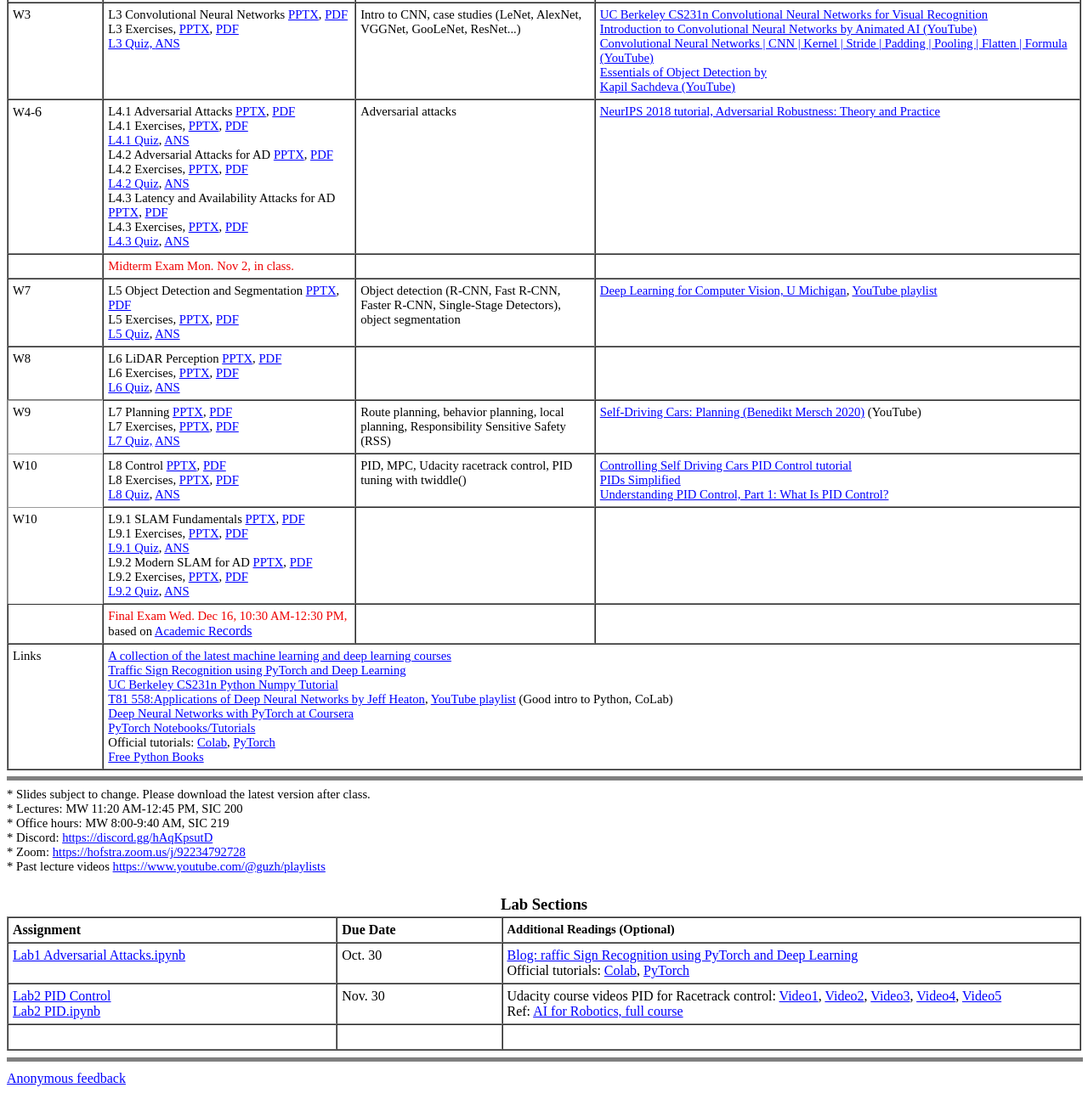
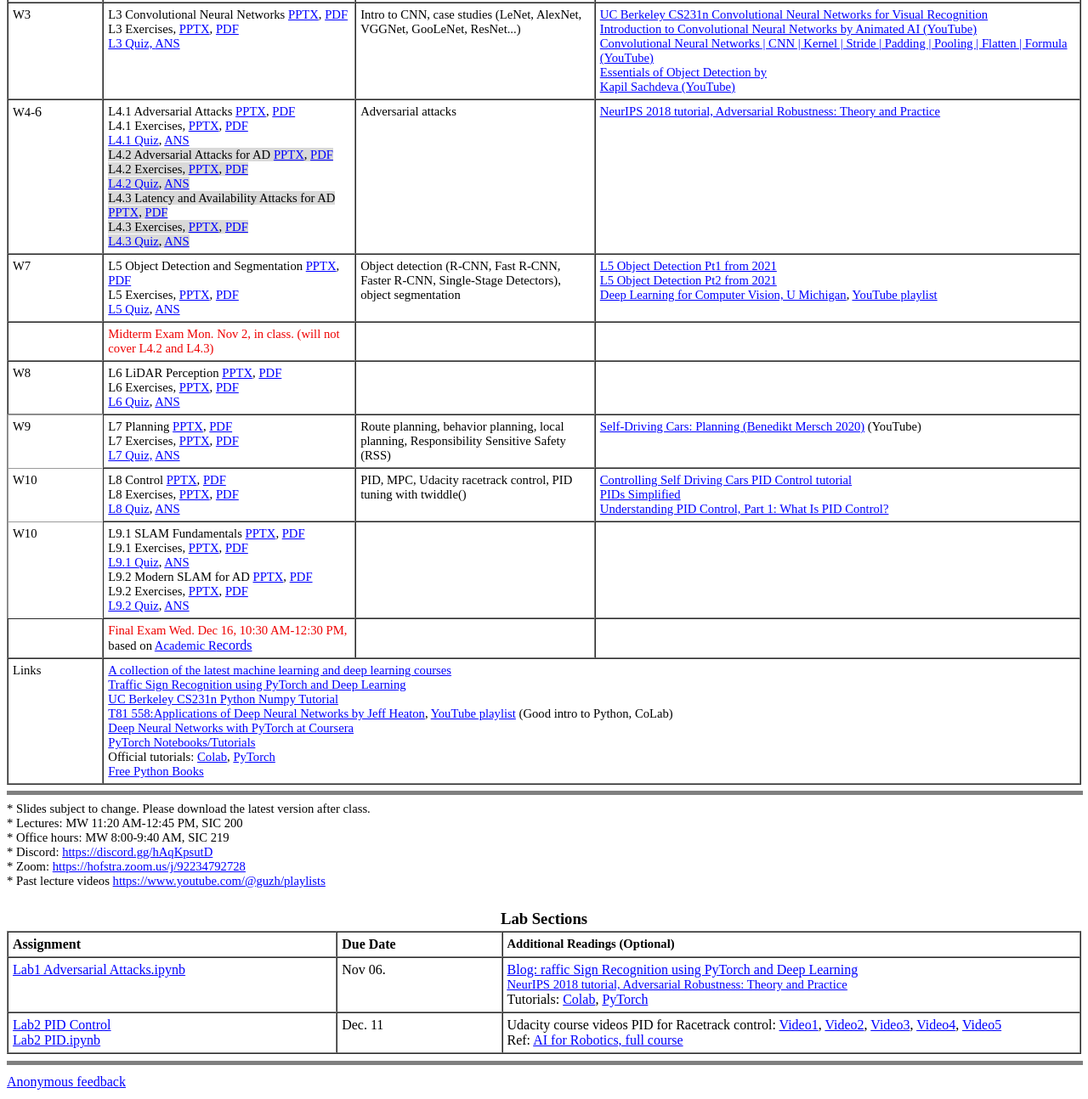
Before and after one commit to guhofstra/CSC144V, a plain HTML site: page index.html in a window 1280 px wide. Shown: the part 433-1727 px from the top of the page at 85% size. Drawn offline with Linux system fonts and the light colour scheme; a script that the page names is missing.

Commit message:
Update index.html

```diff
--- a/index.html
+++ b/index.html
@@ -29,16 +29,16 @@ w\:* {behavior:url(#default#VML);}
   <o:Author>ccnt</o:Author>
   <o:Template>Normal</o:Template>
   <o:LastAuthor>Zonghua Gu</o:LastAuthor>
-  <o:Revision>74</o:Revision>
-  <o:TotalTime>3330</o:TotalTime>
+  <o:Revision>76</o:Revision>
+  <o:TotalTime>3348</o:TotalTime>
   <o:Created>2023-10-31T14:54:00Z</o:Created>
-  <o:LastSaved>2026-10-12T20:16:00Z</o:LastSaved>
-  <o:Pages>1</o:Pages>
-  <o:Words>1797</o:Words>
-  <o:Characters>10245</o:Characters>
-  <o:Lines>85</o:Lines>
+  <o:LastSaved>2026-10-15T05:15:00Z</o:LastSaved>
+  <o:Pages>3</o:Pages>
+  <o:Words>1854</o:Words>
+  <o:Characters>10570</o:Characters>
+  <o:Lines>88</o:Lines>
   <o:Paragraphs>24</o:Paragraphs>
-  <o:CharactersWithSpaces>12018</o:CharactersWithSpaces>
+  <o:CharactersWithSpaces>12400</o:CharactersWithSpaces>
   <o:Version>16.00</o:Version>
  </o:DocumentProperties>
  <o:CustomDocumentProperties>
@@ -52,8 +52,7 @@ href="file:///C:/Users/zongh/Documents/GitHub/CSC144V/index_files/colorschememap
 <!--[if gte mso 9]><xml>
  <w:WordDocument>
   <w:View>Print</w:View>
-  <w:Zoom>137</w:Zoom>
-  <w:SpellingState>Clean</w:SpellingState>
+  <w:Zoom>157</w:Zoom>
   <w:TrackMoves>false</w:TrackMoves>
   <w:TrackFormatting/>
   <w:ValidateAgainstSchemas/>
@@ -80,7 +79,7 @@ href="file:///C:/Users/zongh/Documents/GitHub/CSC144V/index_files/colorschememap
   </w:Compatibility>
   <w:DocumentVariables>
    <w:__Grammarly_42____i>H4sIAAAAAAAEAKtWckksSQxILCpxzi/NK1GyMqwFAAEhoTITAAAA</w:__Grammarly_42____i>
-   <w:__Grammarly_42___1>H4sIAAAAAAAEAKtWcslP9kxRslIyNDY2NDS3sDQxN7UwsjAxNzNQ0lEKTi0uzszPAykwMagFALCg+tktAAAA</w:__Grammarly_42___1>
+   <w:__Grammarly_42___1>H4sIAAAAAAAEAKtWcslP9kxRslIyNDY2NDS3sDQxN7UwsjAxNzNQ0lEKTi0uzszPAykwMawFAPGR4cAtAAAA</w:__Grammarly_42___1>
   </w:DocumentVariables>
   <w:BrowserLevel>MicrosoftInternetExplorer4</w:BrowserLevel>
   <m:mathPr>
@@ -811,8 +810,7 @@ span.MsoCommentReference
 	mso-ansi-font-size:10.5pt;
 	mso-bidi-font-size:10.5pt;}
 a:link, span.MsoHyperlink
-	{mso-style-noshow:yes;
-	mso-style-priority:99;
+	{mso-style-priority:99;
 	color:blue;
 	text-decoration:underline;
 	text-underline:single;}
@@ -1501,9 +1499,6 @@ span.Char3
 	mso-fareast-font-family:DengXian;
 	mso-fareast-theme-font:minor-fareast;
 	mso-hansi-font-family:SimSun;}
-span.SpellE
-	{mso-style-name:"";
-	mso-spl-e:yes;}
 .MsoChpDefault
 	{mso-style-type:export-only;
 	mso-default-props:yes;
@@ -1785,8 +1780,7 @@ mso-bidi-font-size:12.0pt;line-height:150%;mso-fareast-font-family:"Times New Ro
   <td width="22%" valign=top style='width:22.32%;padding:3.75pt 3.75pt 3.75pt 3.75pt'>
   <p class=MsoNormal style='mso-outline-level:1'><span lang=EN-US
   style='font-size:11.0pt;mso-bidi-font-size:12.0pt'>Intro to CNN, case studies
-  (LeNet, <span class=SpellE>AlexNet</span>, <span class=SpellE>VGGNet</span>, <span
-  class=SpellE>GooLeNet</span>, <span class=SpellE>ResNet</span>...)<o:p></o:p></span></p>
+  (LeNet, AlexNet, VGGNet, GooLeNet, ResNet...)<o:p></o:p></span></p>
   </td>
   <td width="45%" valign=top style='width:45.26%;padding:3.75pt 3.75pt 3.75pt 3.75pt'>
   <p class=MsoNormal style='mso-outline-level:1'><span lang=EN-US
@@ -1831,28 +1825,47 @@ mso-bidi-font-size:12.0pt;line-height:150%;mso-fareast-font-family:"Times New Ro
   style='font-size:11.0pt;mso-fareast-font-family:SimSun'><a
   href="Quiz/L4.1-Quiz.pdf">L4.1 Quiz</a>, <a href="Quiz/L4.1-Quiz-ANS.pdf">ANS</a><o:p></o:p></span></p>
   <p class=MsoNormal style='mso-outline-level:1'><span lang=EN-US
-  style='font-size:11.0pt'>L4.2 Adversarial Attacks for AD <a
+  style='font-size:11.0pt;color:black;mso-color-alt:windowtext;background:#D9D9D9;
+  mso-shading:white;mso-pattern:gray-15 auto'>L4.2 Adversarial Attacks for AD <a
   href="PPTs/L4.2%20Adversarial%20Attacks%20for%20AD.pptx">PPTX</a>, <a
-  href="PPTs/L4.2%20Adversarial%20Attacks%20for%20AD.pdf">PDF</a><o:p></o:p></span></p>
-  <p class=MsoNormal><span lang=EN-US style='font-size:11.0pt;mso-bidi-font-size:
-  12.0pt;mso-fareast-font-family:SimSun'>L4.2 Exercises, <a
-  href="Exercises/L4.2-Exercises%20ANS.pptx">PPTX</a>, <a
-  href="Exercises/L4.2-Exercises%20ANS.pdf">PDF</a><o:p></o:p></span></p>
-  <p class=MsoNormal style='mso-outline-level:1'><span lang=EN-US
-  style='font-size:11.0pt;mso-fareast-font-family:SimSun'><a
-  href="Quiz/L4.2-Quiz.pdf">L4.2 Quiz</a>, <a href="Quiz/L4.2-Quiz-ANS.pdf">ANS</a><o:p></o:p></span></p>
-  <p class=MsoNormal style='mso-outline-level:1'><span lang=EN-US
-  style='font-size:11.0pt'>L4.3 Latency and Availability Attacks for AD <a
+  href="PPTs/L4.2%20Adversarial%20Attacks%20for%20AD.pdf">PDF</a></span><span
+  lang=EN-US style='font-size:11.0pt;background:#D9D9D9;mso-shading:white;
+  mso-pattern:gray-15 auto'><o:p></o:p></span></p>
+  <p class=MsoNormal><span lang=EN-US style='font-size:11.0pt;mso-bidi-font-size:
+  12.0pt;mso-fareast-font-family:SimSun;color:black;mso-color-alt:windowtext;
+  background:#D9D9D9;mso-shading:white;mso-pattern:gray-15 auto'>L4.2
+  Exercises, <a href="Exercises/L4.2-Exercises%20ANS.pptx">PPTX</a>, <a
+  href="Exercises/L4.2-Exercises%20ANS.pdf">PDF</a></span><span lang=EN-US
+  style='font-size:11.0pt;mso-bidi-font-size:12.0pt;mso-fareast-font-family:
+  SimSun;background:#D9D9D9;mso-shading:white;mso-pattern:gray-15 auto'><o:p></o:p></span></p>
+  <p class=MsoNormal style='mso-outline-level:1'><span lang=EN-US
+  style='font-size:11.0pt;mso-fareast-font-family:SimSun;color:black;
+  mso-color-alt:windowtext;background:#D9D9D9;mso-shading:white;mso-pattern:
+  gray-15 auto'><a href="Quiz/L4.2-Quiz.pdf">L4.2 Quiz</a>, <a
+  href="Quiz/L4.2-Quiz-ANS.pdf">ANS</a></span><span lang=EN-US
+  style='font-size:11.0pt;mso-fareast-font-family:SimSun;background:#D9D9D9;
+  mso-shading:white;mso-pattern:gray-15 auto'><o:p></o:p></span></p>
+  <p class=MsoNormal style='mso-outline-level:1'><span lang=EN-US
+  style='font-size:11.0pt;color:black;mso-color-alt:windowtext;background:#D9D9D9;
+  mso-shading:white;mso-pattern:gray-15 auto'>L4.3 Latency and Availability
+  Attacks for AD <a
   href="PPTs/L4.3%20Latency%20and%20Availability%20Attacks%20for%20AD.pptx">PPTX</a>,
-  <a href="PPTs/L4.3%20Latency%20and%20Availability%20Attacks%20for%20AD.pdf">PDF</a><o:p></o:p></span></p>
-  <p class=MsoNormal><span lang=EN-US style='font-size:11.0pt;mso-bidi-font-size:
-  12.0pt;mso-fareast-font-family:SimSun'>L4.3 Exercises, <a
-  href="Exercises/L4.3-Exercises%20ANS.pptx">PPTX</a>, <a
-  href="Exercises/L4.3-Exercises%20ANS.pdf">PDF</a><o:p></o:p></span></p>
-  <p class=MsoNormal style='mso-outline-level:1'><span lang=EN-US
-  style='font-size:11.0pt;mso-fareast-font-family:SimSun'><a
-  href="Quiz/L4.3-Quiz.pdf">L4.3 Quiz</a>, <a href="Quiz/L4.3-Quiz-ANS.pdf">ANS</a></span><span
-  lang=EN-US style='font-size:11.0pt;mso-bidi-font-size:12.0pt'><o:p></o:p></span></p>
+  <a href="PPTs/L4.3%20Latency%20and%20Availability%20Attacks%20for%20AD.pdf">PDF</a></span><span
+  lang=EN-US style='font-size:11.0pt;background:#D9D9D9;mso-shading:white;
+  mso-pattern:gray-15 auto'><o:p></o:p></span></p>
+  <p class=MsoNormal><span lang=EN-US style='font-size:11.0pt;mso-bidi-font-size:
+  12.0pt;mso-fareast-font-family:SimSun;color:black;mso-color-alt:windowtext;
+  background:#D9D9D9;mso-shading:white;mso-pattern:gray-15 auto'>L4.3
+  Exercises, <a href="Exercises/L4.3-Exercises%20ANS.pptx">PPTX</a>, <a
+  href="Exercises/L4.3-Exercises%20ANS.pdf">PDF</a></span><span lang=EN-US
+  style='font-size:11.0pt;mso-bidi-font-size:12.0pt;mso-fareast-font-family:
+  SimSun;background:#D9D9D9;mso-shading:white;mso-pattern:gray-15 auto'><o:p></o:p></span></p>
+  <p class=MsoNormal style='mso-outline-level:1'><span lang=EN-US
+  style='font-size:11.0pt;mso-fareast-font-family:SimSun;color:black;
+  mso-color-alt:windowtext;background:#D9D9D9;mso-shading:white;mso-pattern:
+  gray-15 auto'><a href="Quiz/L4.3-Quiz.pdf">L4.3 Quiz</a>, <a
+  href="Quiz/L4.3-Quiz-ANS.pdf">ANS</a></span><span lang=EN-US
+  style='font-size:11.0pt;mso-bidi-font-size:12.0pt'><o:p></o:p></span></p>
   </td>
   <td width="22%" valign=top style='width:22.32%;padding:3.75pt 3.75pt 3.75pt 3.75pt'>
   <p class=MsoNormal style='mso-outline-level:1'><span lang=EN-US
@@ -1869,26 +1882,6 @@ mso-bidi-font-size:12.0pt;line-height:150%;mso-fareast-font-family:"Times New Ro
  <tr style='mso-yfti-irow:6'>
   <td width="8%" valign=top style='width:8.9%;padding:3.75pt 3.75pt 3.75pt 3.75pt'>
   <p class=MsoNormal><span lang=EN-US style='font-size:11.0pt;mso-bidi-font-size:
-  12.0pt'><o:p>&nbsp;</o:p></span></p>
-  </td>
-  <td width="23%" valign=top style='width:23.52%;padding:3.75pt 3.75pt 3.75pt 3.75pt'>
-  <p class=MsoNormal style='mso-outline-level:1'><span lang=EN-US
-  style='font-size:11.0pt;mso-bidi-font-size:12.0pt;color:#EE0000'>Midterm Exam
-  Mon. Nov 2, in class.</span><span lang=EN-US style='font-size:11.0pt;
-  mso-bidi-font-size:12.0pt'><o:p></o:p></span></p>
-  </td>
-  <td width="22%" valign=top style='width:22.32%;padding:3.75pt 3.75pt 3.75pt 3.75pt'>
-  <p class=MsoNormal style='mso-outline-level:1'><span lang=EN-US
-  style='font-size:11.0pt;mso-bidi-font-size:12.0pt'><o:p>&nbsp;</o:p></span></p>
-  </td>
-  <td width="45%" valign=top style='width:45.26%;padding:3.75pt 3.75pt 3.75pt 3.75pt'>
-  <p class=MsoNormal style='mso-outline-level:1'><span lang=EN-US
-  style='font-size:11.0pt;mso-bidi-font-size:12.0pt'><o:p>&nbsp;</o:p></span></p>
-  </td>
- </tr>
- <tr style='mso-yfti-irow:7'>
-  <td width="8%" valign=top style='width:8.9%;padding:3.75pt 3.75pt 3.75pt 3.75pt'>
-  <p class=MsoNormal><span lang=EN-US style='font-size:11.0pt;mso-bidi-font-size:
   12.0pt'>W7<o:p></o:p></span></p>
   </td>
   <td width="23%" valign=top style='width:23.52%;padding:3.75pt 3.75pt 3.75pt 3.75pt'>
@@ -1911,12 +1904,40 @@ mso-bidi-font-size:12.0pt;line-height:150%;mso-fareast-font-family:"Times New Ro
   Fast R-CNN, Faster R-CNN, Single-Stage Detectors), object segmentation<o:p></o:p></span></p>
   </td>
   <td width="45%" valign=top style='width:45.26%;padding:3.75pt 3.75pt 3.75pt 3.75pt'>
+  <p class=MsoNormal style='mso-outline-level:1'><span lang=EN-US
+  style='font-size:11.0pt;mso-bidi-font-size:12.0pt'><a
+  href="https://www.youtube.com/watch?v=CQbo-swWDPE&amp;t=1h13m6s">L5 Object
+  Detection Pt1 from 2021</a><o:p></o:p></span></p>
+  <p class=MsoNormal style='mso-outline-level:1'><span lang=EN-US
+  style='font-size:11.0pt;mso-bidi-font-size:12.0pt'><a
+  href="https://www.youtube.com/watch?v=mOXfRhPSP7M&amp;list=PLpu6Tij_RoSTlVL_1hY7SNN8eQjB08KBm&amp;index=10">L5
+  Object Detection Pt2 from 2021</a><o:p></o:p></span></p>
   <p class=MsoNormal style='mso-outline-level:1'><span lang=EN-US
   style='font-size:11.0pt;mso-bidi-font-size:12.0pt'><a
   href="https://web.eecs.umich.edu/~justincj/teaching/eecs498/FA2020/schedule.html">Deep
   Learning for Computer Vision, U Michigan</a>, <a
   href="https://www.youtube.com/playlist?list=PL5-TkQAfAZFbzxjBHtzdVCWE0Zbhomg7r">YouTube
   playlist</a><o:p></o:p></span></p>
+  </td>
+ </tr>
+ <tr style='mso-yfti-irow:7'>
+  <td width="8%" valign=top style='width:8.9%;padding:3.75pt 3.75pt 3.75pt 3.75pt'>
+  <p class=MsoNormal><span lang=EN-US style='font-size:11.0pt;mso-bidi-font-size:
+  12.0pt'><o:p>&nbsp;</o:p></span></p>
+  </td>
+  <td width="23%" valign=top style='width:23.52%;padding:3.75pt 3.75pt 3.75pt 3.75pt'>
+  <p class=MsoNormal style='mso-outline-level:1'><span lang=EN-US
+  style='font-size:11.0pt;mso-bidi-font-size:12.0pt;color:#EE0000'>Midterm Exam
+  Mon. Nov 2, in class. (will not cover L4.2 and L4.3)</span><span lang=EN-US
+  style='font-size:11.0pt;mso-bidi-font-size:12.0pt'><o:p></o:p></span></p>
+  </td>
+  <td width="22%" valign=top style='width:22.32%;padding:3.75pt 3.75pt 3.75pt 3.75pt'>
+  <p class=MsoNormal style='mso-outline-level:1'><span lang=EN-US
+  style='font-size:11.0pt;mso-bidi-font-size:12.0pt'><o:p>&nbsp;</o:p></span></p>
+  </td>
+  <td width="45%" valign=top style='width:45.26%;padding:3.75pt 3.75pt 3.75pt 3.75pt'>
+  <p class=MsoNormal style='mso-outline-level:1'><span lang=EN-US
+  style='font-size:11.0pt;mso-bidi-font-size:12.0pt'><o:p>&nbsp;</o:p></span></p>
   </td>
  </tr>
  <tr style='mso-yfti-irow:8'>
@@ -2107,13 +2128,13 @@ mso-bidi-font-size:12.0pt;line-height:150%;mso-fareast-font-family:"Times New Ro
   href="https://debuggercafe.com/traffic-sign-recognition-using-pytorch-and-deep-learning/">Traffic
   Sign Recognition using PyTorch and Deep Learning</a><o:p></o:p></span></p>
   <p class=MsoNormal><span lang=EN-US style='font-size:11.0pt'><a
-  href="https://cs231n.github.io/python-numpy-tutorial/">UC Berkeley CS231n Python
-  Numpy Tutorial </a><o:p></o:p></span></p>
+  href="https://cs231n.github.io/python-numpy-tutorial/">UC Berkeley CS231n
+  Python Numpy Tutorial </a><o:p></o:p></span></p>
   <p class=MsoNormal><span lang=EN-US style='font-size:11.0pt'><a
   href="https://github.com/jeffheaton/t81_558_deep_learning">T81
   558:Applications of Deep Neural Networks by Jeff Heaton</a>, <a
   href="https://www.youtube.com/playlist?list=PLjy4p-07OYzulelvJ5KVaT2pDlxivl_BN">YouTube
-  playlist</a> (Good intro to Python, <span class=SpellE>CoLab</span>)<o:p></o:p></span></p>
+  playlist</a> (Good intro to Python, CoLab)<o:p></o:p></span></p>
   <p class=MsoNormal style='mso-outline-level:1'><span lang=EN-US
   style='font-size:11.0pt'><a
   href="https://www.coursera.org/learn/deep-neural-networks-with-pytorch">Deep
@@ -2121,8 +2142,9 @@ mso-bidi-font-size:12.0pt;line-height:150%;mso-fareast-font-family:"Times New Ro
   <p class=MsoNormal><span lang=EN-US style='font-size:11.0pt'><a
   href="https://github.com/omarsar/pytorch_notebooks">PyTorch
   Notebooks/Tutorials</a><o:p></o:p></span></p>
-  <p class=MsoNormal><span lang=EN-US style='font-size:11.0pt'>Official tutorials:
-  <a href="https://colab.research.google.com/notebooks/intro.ipynb?hl=en">Colab</a>,
+  <p class=MsoNormal><span lang=EN-US style='font-size:11.0pt'>Official
+  tutorials: <a
+  href="https://colab.research.google.com/notebooks/intro.ipynb?hl=en">Colab</a>,
   <a href="https://pytorch.org/tutorials/beginner/basics/intro.html">PyTorch</a><o:p></o:p></span></p>
   <p class=MsoNormal><span lang=EN-US style='font-size:11.0pt'><a
   href="https://github.com/pamoroso/free-python-books">Free Python Books</a></span><span
@@ -2202,7 +2224,7 @@ mso-fareast-font-family:"Times New Roman";mso-font-kerning:22.0pt'>Lab Sections<
   href="Labs/Lab1_Adversarial_Attacks.ipynb">Lab1 Adversarial Attacks.ipynb</a></span></p>
   </td>
   <td width="15%" valign=top style='width:15.4%;padding:3.75pt 3.75pt 3.75pt 3.75pt'>
-  <p class=MsoNormal><span lang=EN-US style='color:black'>Oct. 30</span><span
+  <p class=MsoNormal><span lang=EN-US style='color:black'>Nov 06.</span><span
   lang=EN-US style='mso-fareast-font-family:DengXian'><o:p></o:p></span></p>
   </td>
   <td width="53%" valign=top style='width:53.92%;padding:3.75pt 3.75pt 3.75pt 3.75pt'>
@@ -2210,14 +2232,18 @@ mso-fareast-font-family:"Times New Roman";mso-font-kerning:22.0pt'>Lab Sections<
   color:black'><a
   href="https://debuggercafe.com/traffic-sign-recognition-using-pytorch-and-deep-learning/">Blog:
   raffic Sign Recognition using&nbsp;PyTorch&nbsp;and Deep Learning</a><o:p></o:p></span></p>
+  <p class=MsoNormal><span class=MsoHyperlink><span lang=EN-US><a
+  href="https://adversarial-ml-tutorial.org/"><span style='font-size:11.0pt;
+  mso-bidi-font-size:12.0pt'>NeurIPS 2018 tutorial, Adversarial Robustness:
+  Theory and Practice</span></a></span></span><span lang=EN-US
+  style='mso-fareast-font-family:SimSun;color:black'><o:p></o:p></span></p>
   <p class=MsoNormal><span lang=EN-US style='mso-fareast-font-family:SimSun;
-  color:black'>Official tutorials:&nbsp;<span class=SpellE><a
-  href="https://colab.research.google.com/notebooks/intro.ipynb?hl=en">Colab</a></span>,&nbsp;<span
-  class=SpellE><a
-  href="https://pytorch.org/tutorials/beginner/basics/intro.html">PyTorch</a></span><o:p></o:p></span></p>
+  color:black'>Tutorials:&nbsp;<a
+  href="https://colab.research.google.com/notebooks/intro.ipynb?hl=en">Colab</a>,&nbsp;<a
+  href="https://pytorch.org/tutorials/beginner/basics/intro.html">PyTorch</a><o:p></o:p></span></p>
   </td>
  </tr>
- <tr style='mso-yfti-irow:2'>
+ <tr style='mso-yfti-irow:2;mso-yfti-lastrow:yes'>
   <td width="30%" valign=top style='width:30.68%;padding:3.75pt 3.75pt 3.75pt 3.75pt'>
   <p class=MsoNormal style='mso-outline-level:1'><span lang=EN-US
   style='color:black'><a href="Labs/Lab2%20PID%20Control.pdf">Lab2 PID Control</a><o:p></o:p></span></p>
@@ -2225,7 +2251,7 @@ mso-fareast-font-family:"Times New Roman";mso-font-kerning:22.0pt'>Lab Sections<
   style='color:black'><a href="Labs/Lab2%20PID.ipynb">Lab2 PID.ipynb</a></span></p>
   </td>
   <td width="15%" valign=top style='width:15.4%;padding:3.75pt 3.75pt 3.75pt 3.75pt'>
-  <p class=MsoNormal style='mso-outline-level:1'><span lang=EN-US>Nov. 30</span></p>
+  <p class=MsoNormal style='mso-outline-level:1'><span lang=EN-US>Dec. 11</span></p>
   </td>
   <td width="53%" valign=top style='width:53.92%;padding:3.75pt 3.75pt 3.75pt 3.75pt'>
   <p class=MsoNormal><span lang=EN-US>Udacity course videos PID for Racetrack
@@ -2244,22 +2270,6 @@ mso-fareast-font-family:"Times New Roman";mso-font-kerning:22.0pt'>Lab Sections<
   for Robotics, full course</a></span></p>
   </td>
  </tr>
- <tr style='mso-yfti-irow:3;mso-yfti-lastrow:yes;height:.85pt'>
-  <td width="30%" valign=top style='width:30.68%;padding:3.75pt 3.75pt 3.75pt 3.75pt;
-  height:.85pt'>
-  <p class=MsoNormal style='mso-outline-level:1'><span lang=EN-US
-  style='mso-fareast-font-family:DengXian'><o:p>&nbsp;</o:p></span></p>
-  </td>
-  <td width="15%" valign=top style='width:15.4%;padding:3.75pt 3.75pt 3.75pt 3.75pt;
-  height:.85pt'>
-  <p class=MsoNormal style='mso-outline-level:1'><span lang=EN-US
-  style='mso-fareast-font-family:DengXian'><o:p>&nbsp;</o:p></span></p>
-  </td>
-  <td width="53%" valign=top style='width:53.92%;padding:3.75pt 3.75pt 3.75pt 3.75pt;
-  height:.85pt'>
-  <p class=MsoNormal><span lang=EN-US><o:p>&nbsp;</o:p></span></p>
-  </td>
- </tr>
 </table>
 
 <div class=MsoNormal align=center style='text-align:center'><span lang=EN-US>
```
